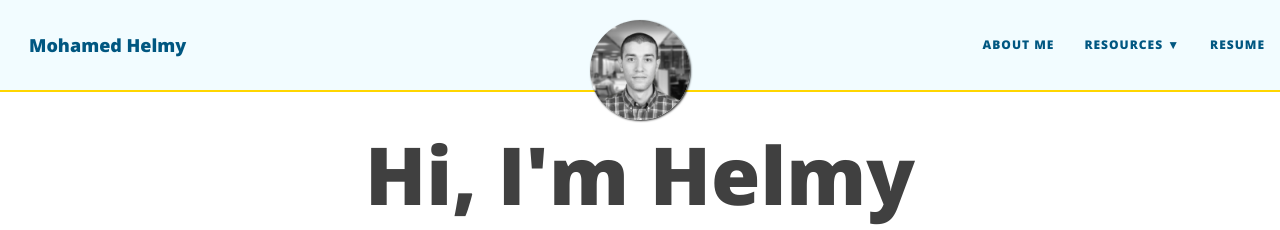
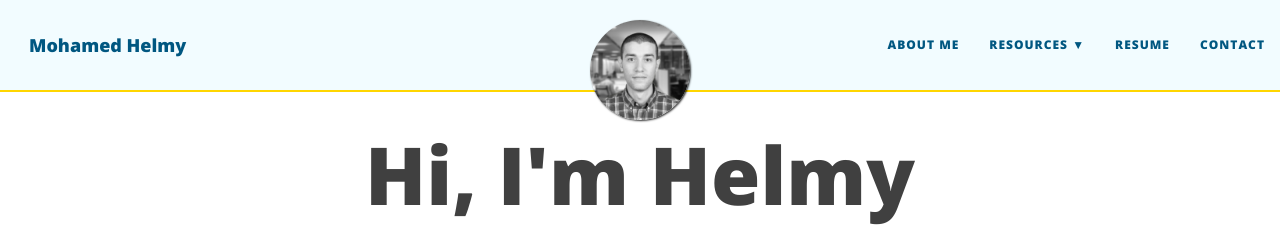
Before and after one commit to M-Helmy/m-helmy.github.io, a Jekyll site: the page built from index.html, in a window 1280 px wide. Shown: the top 230 px of the page. Built offline with Jekyll 4.4.1, drawn with Linux system fonts in a browser that asks for light colours; nearby versions of some CDN libraries; the list of posts is cut into pages by our own code.

Commit message:
Update _config.yml
Add Contact page

```diff
--- a/_config.yml
+++ b/_config.yml
@@ -29,7 +29,7 @@ navbar-links:
     - Learn markdown: "http://www.markdowntutorial.com/"
     - GitHub Profile: "https://github.com/M-Helmy"
   Resume: "resume"
-
+  Contact: "contact"
 # Image to show in the navigation bar - image must be a square (width = height)
 # Remove this parameter if you don't want an image in the navbar
 avatar: "/img/avatar-icon.png"
```
